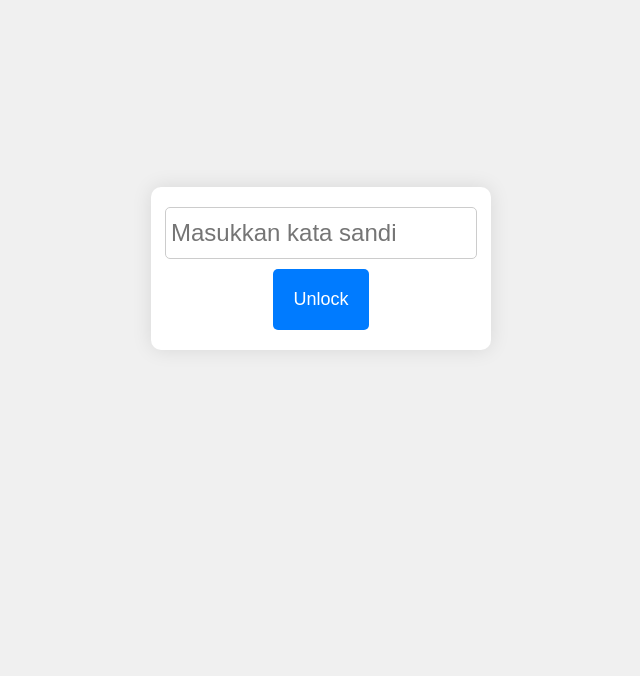
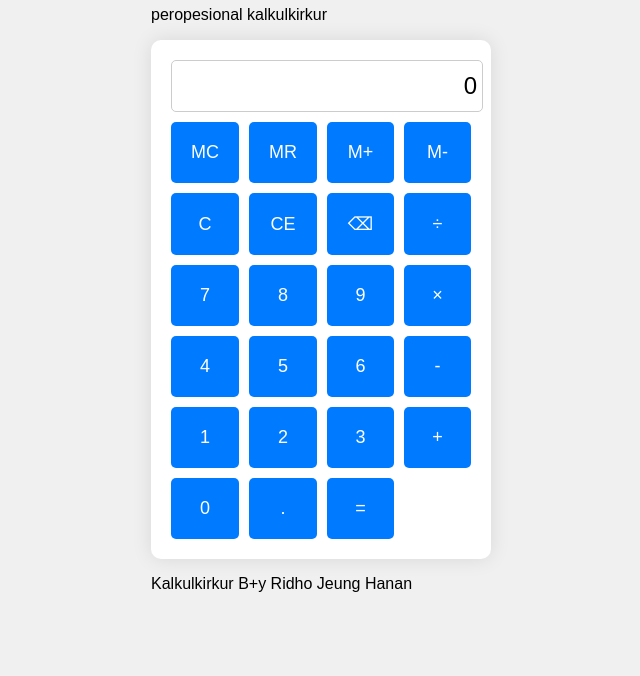
Before and after one commit to duduljpeg-code/pe, a plain HTML site: page index.html in a window 1280 px wide. Shown: the part 140-816 px from the top of the page, without its empty margins (319-959 px from the left). Drawn offline with Linux system fonts and the light colour scheme.

Commit message:
Update index.html

```diff
--- a/index.html
+++ b/index.html
@@ -1,43 +1,65 @@
 <!DOCTYPE html>
-<html lang="id">
+<html lang="en">
 <head>
     <meta charset="UTF-8">
     <meta name="viewport" content="width=device-width, initial-scale=1.0">
+    <title>kulkalkirkur</title>
     <link rel="stylesheet" href="styles.css">
-    <title>Kalkulator Ilmiah</title>
 </head>
 <body>
-    <div id="lockscreen" class="lockscreen">
-        <input type="password" id="password" placeholder="Masukkan kata sandi">
-        <button onclick="unlock()">Unlock</button>
-    </div>
-    <div id="calculator" class="calculator" style="display: none;">
-        <input type="text" id="display" disabled>
-        <div class="buttons">
-            <button onclick="clearDisplay()">C</button>
-            <button onclick="appendToDisplay('7')">7</button>
-            <button onclick="appendToDisplay('8')">8</button>
-            <button onclick="appendToDisplay('9')">9</button>
-            <button onclick="appendToDisplay('/')">/</button>
-            <button onclick="appendToDisplay('4')">4</button>
-            <button onclick="appendToDisplay('5')">5</button>
-            <button onclick="appendToDisplay('6')">6</button>
-            <button onclick="appendToDisplay('*')">*</button>
-            <button onclick="appendToDisplay('1')">1</button>
-            <button onclick="appendToDisplay('2')">2</button>
-            <button onclick="appendToDisplay('3')">3</button>
-            <button onclick="appendToDisplay('-')">-</button>
-            <button onclick="appendToDisplay('0')">0</button>
-            <button onclick="appendToDisplay('.')">.</button>
-            <button onclick="calculateResult()">=</button>
-            <button onclick="appendToDisplay('+')">+</button>
-            <button onclick="appendToDisplay('Math.sqrt(')">√</button>
-            <button onclick="appendToDisplay('Math.pow(')">x²</button>
-            <button onclick="appendToDisplay('Math.sin(')">sin</button>
-            <button onclick="appendToDisplay('Math.cos(')">cos</button>
-            <button onclick="appendToDisplay('Math.tan(')">tan</button>
+    <div class="calculator-container">
+        <div class="calculator-header">
+            <h1>Kulkalkirkur</h1>
+            <p>peropesional kalkulkirkur</p>
+        </div>
+        <div class="calculator">
+            <div class="display">
+                <div class="memory-indicator" id="memoryIndicator" style="display: none;">M</div>
+                <div class="history" id="history"></div>
+                <input type="text" class="display-screen" id="display" value="0" readonly>
+            </div>
+
+            <div class="buttons">
+                <!-- Row 1 -->
+                <button class="btn btn-function" onclick="clearMemory()">MC</button>
+                <button class="btn btn-function" onclick="recallMemory()">MR</button>
+                <button class="btn btn-function" onclick="addToMemory()">M+</button>
+                <button class="btn btn-function" onclick="subtractFromMemory()">M-</button>
+
+                <!-- Row 2 -->
+                <button class="btn btn-clear" onclick="clearAll()">C</button>
+                <button class="btn btn-function" onclick="clearEntry()">CE</button>
+                <button class="btn btn-function" onclick="deleteLast()">⌫</button>
+                <button class="btn btn-operator" onclick="inputOperator('/')" id="divide">÷</button>
+
+                <!-- Row 3 -->
+                <button class="btn btn-number" onclick="inputNumber('7')">7</button>
+                <button class="btn btn-number" onclick="inputNumber('8')">8</button>
+                <button class="btn btn-number" onclick="inputNumber('9')">9</button>
+                <button class="btn btn-operator" onclick="inputOperator('*')" id="multiply">×</button>
+
+                <!-- Row 4 -->
+                <button class="btn btn-number" onclick="inputNumber('4')">4</button>
+                <button class="btn btn-number" onclick="inputNumber('5')">5</button>
+                <button class="btn btn-number" onclick="inputNumber('6')">6</button>
+                <button class="btn btn-operator" onclick="inputOperator('-')" id="subtract">-</button>
+
+                <!-- Row 5 -->
+                <button class="btn btn-number" onclick="inputNumber('1')">1</button>
+                <button class="btn btn-number" onclick="inputNumber('2')">2</button>
+                <button class="btn btn-number" onclick="inputNumber('3')">3</button>
+                <button class="btn btn-operator" onclick="inputOperator('+')" id="add">+</button>
+
+                <!-- Row 6 -->
+                <button class="btn btn-number btn-zero" onclick="inputNumber('0')">0</button>
+                <button class="btn btn-function" onclick="inputDecimal()">.</button>
+                <button class="btn btn-equals" onclick="calculate()">=</button>
+            </div>
+        </div>
+
+        <div class="footer">
+            <p>Kalkulkirkur B+y Ridho Jeung Hanan</p>
         </div>
     </div>
     <script src="script.js"></script>
-</body>
 </html>
```
